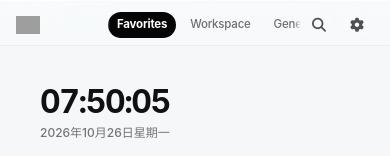
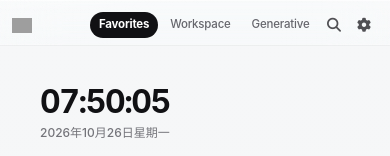
Before and after one commit to wangwenzhiwwz/Ulefone-Navigation, a plain HTML site: page index.html in a window 390 px wide. Shown: the top 156 px of the page. Drawn offline with Linux system fonts and the light colour scheme; grey boxes are pictures that could not be loaded.

Commit message:
Fix mobile header clipping and category navigation overflow

```diff
--- a/index.html
+++ b/index.html
@@ -778,6 +778,96 @@ button:not(:disabled), .nav-item, .add-card, .add-category-block, .app-card { -w
   .card-url { font-size: 10px; }
 }
 
+/* Repair mobile header overflow: constrain the logo, give categories a real scroll viewport */
+@media (max-width: 780px) {
+  .header {
+    grid-template-columns: minmax(0, 76px) minmax(0, 1fr) 64px !important;
+    column-gap: 6px;
+    padding-left: max(12px, env(safe-area-inset-left));
+    padding-right: max(12px, env(safe-area-inset-right));
+    overflow: visible;
+  }
+  .header > .logo {
+    width: 100%;
+    min-width: 0;
+    overflow: hidden;
+    justify-content: flex-start;
+  }
+  .header > .logo img {
+    display: block;
+    width: 100%;
+    max-width: 100%;
+    height: auto;
+    max-height: 17px;
+    object-fit: contain;
+    object-position: left center;
+  }
+  .header > .sidebar {
+    width: 100%;
+    min-width: 0;
+    max-width: none;
+    justify-self: stretch;
+    overflow: hidden;
+  }
+  .header #category-list {
+    width: 100%;
+    min-width: 0;
+    max-width: 100%;
+    justify-content: flex-start;
+    gap: 3px;
+    padding: 0 4px;
+    box-sizing: border-box;
+    overflow-x: auto;
+    overflow-y: hidden;
+    scroll-behavior: smooth;
+    scroll-snap-type: none;
+    -webkit-mask-image: none;
+    mask-image: none;
+    overscroll-behavior-x: contain;
+    touch-action: pan-x;
+  }
+  .header #category-list li {
+    flex: 0 0 auto;
+    width: max-content;
+    min-width: max-content;
+  }
+  .header .category-btn,
+  .header .category-btn.active {
+    flex: 0 0 auto;
+    white-space: nowrap;
+    color: var(--nav-text, #66666d);
+  }
+  .header .category-btn.active {
+    background: #111114;
+    color: #fff;
+  }
+  .header .header-actions {
+    width: 64px;
+    min-width: 0;
+    gap: 2px;
+  }
+  .header .icon-btn {
+    width: 30px;
+    min-width: 30px;
+    height: 30px;
+    flex: 0 0 30px;
+  }
+}
+@media (max-width: 420px) {
+  .header {
+    grid-template-columns: minmax(0, 70px) minmax(0, 1fr) 60px !important;
+    column-gap: 4px;
+  }
+  .header > .logo img { max-height: 15px; }
+  .header .header-actions { width: 60px; }
+  .header .icon-btn {
+    width: 28px;
+    min-width: 28px;
+    height: 28px;
+    flex-basis: 28px;
+  }
+}
+
 </style>
 </head>
 <body>
```
